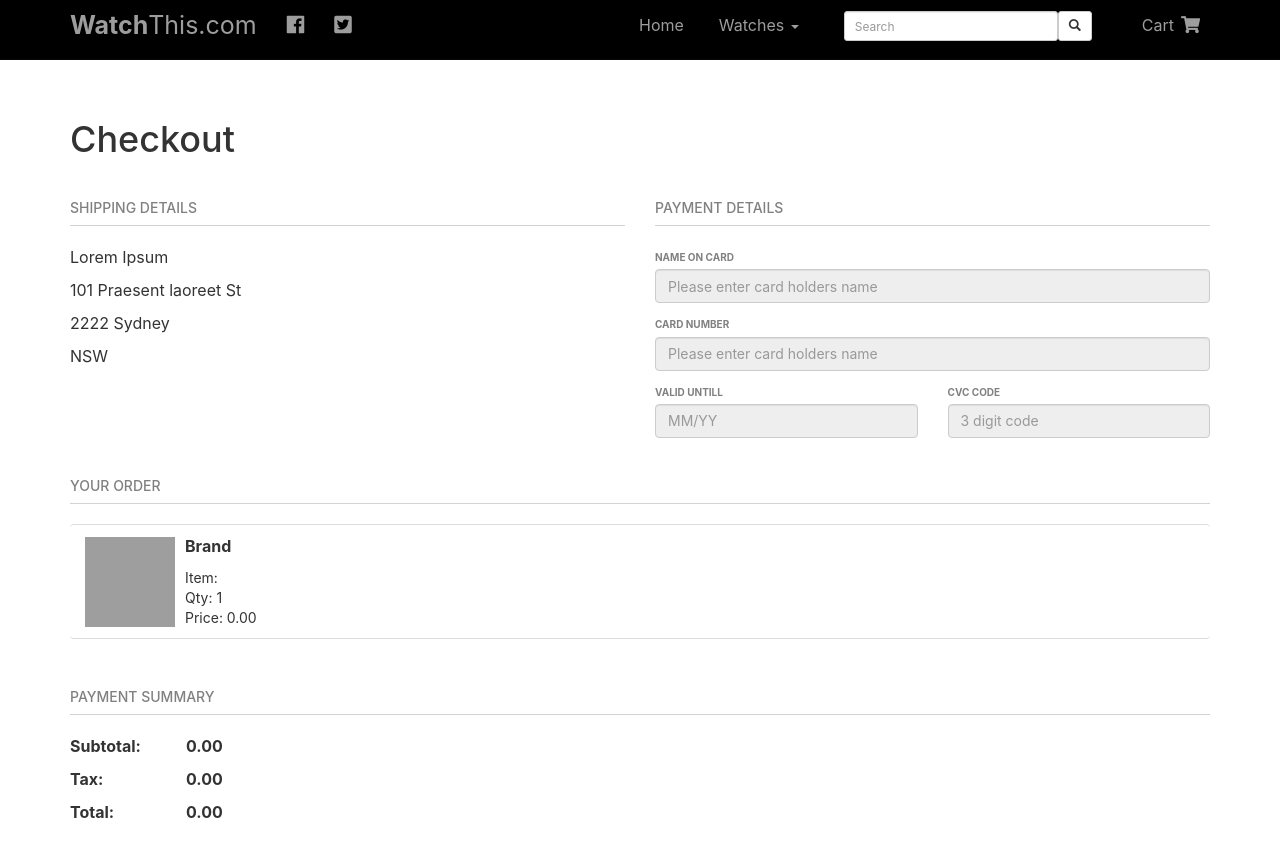
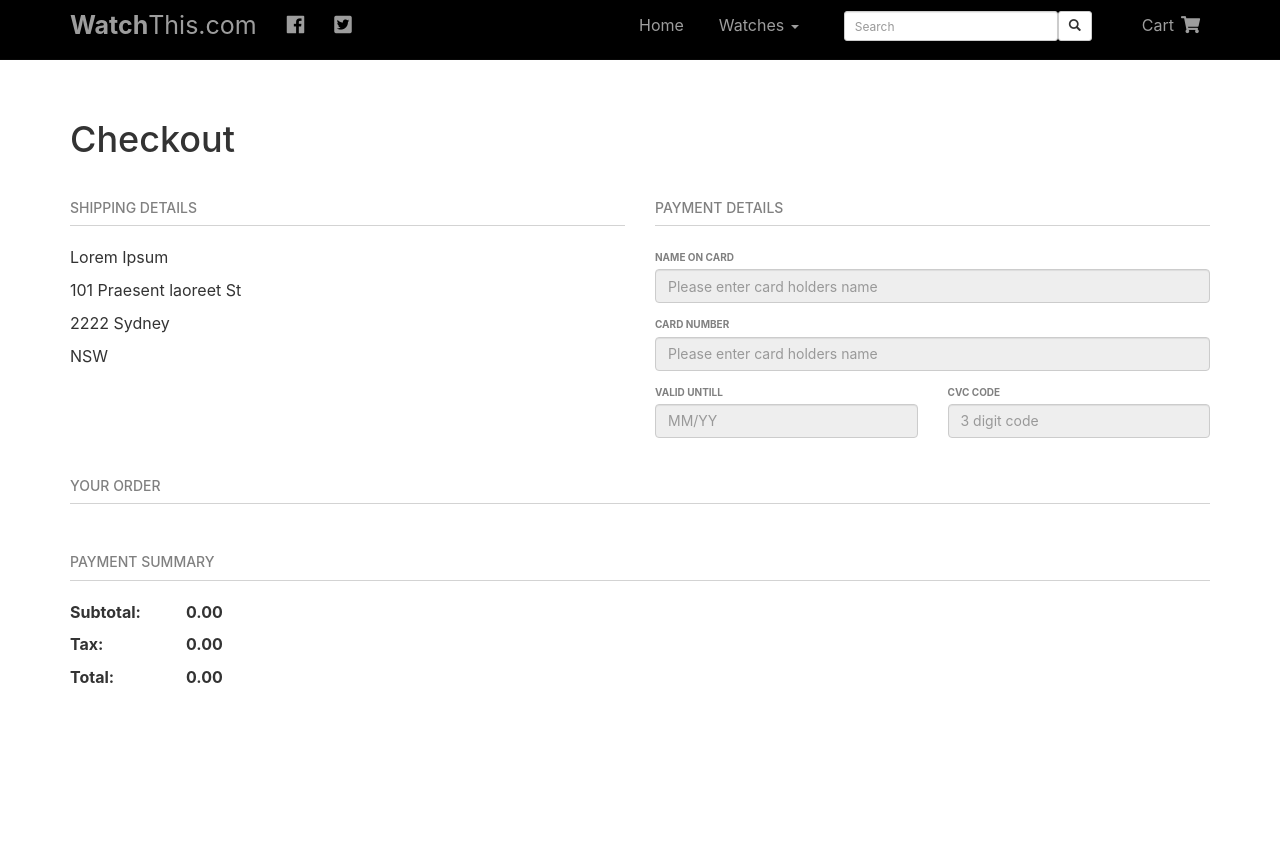
Before and after one commit to BartZAU/watchstore-react, a React (Create React App) app in the folder watchstore-react-redux/: page /checkout in a window 1280 px wide. Shown: the top 856 px of the page. After the commit the page ends 800 px from the top, so only its background shows below. Built offline with nearby package versions, Linux system fonts and the light colour scheme; grey boxes are pictures that could not be loaded.

Commit message:
props passed to checkout

```diff
--- a/watchstore-react-redux/src/App.js
+++ b/watchstore-react-redux/src/App.js
@@ -18,7 +18,9 @@ class App extends Component {
       {
         item: "",
         price: 0,
-        quantity: 0
+        quantity: 0,
+        imgSrc: "",
+        brand: ""
       }
     ],
     totalPrice: 0
@@ -40,18 +42,18 @@ class App extends Component {
     }
   }
 
-  componentDidUpdate(prevPops, prevState) {
+  componentDidUpdate(prevProps, prevState) {
     // if (prevState.cart.length !== this.state.cart.length) {
     //   const json = JSON.stringify(this.state.cart);
     //   localStorage.setItem("cart", json);
     // }
 
-    if (prevState.cart.length !== this.state.cart.length) {
-      const jsonCart = JSON.stringify(this.state.cart);
-      localStorage.setItem("cart", jsonCart);
-      const jsonTotalPrice = JSON.stringify(this.state.totalPrice);
-      localStorage.setItem("totalPrice", jsonTotalPrice);
-    }
+    // if (prevState.cart.length !== this.state.cart.length ) {
+    const jsonCart = JSON.stringify(this.state.cart);
+    localStorage.setItem("cart", jsonCart);
+    const jsonTotalPrice = JSON.stringify(this.state.totalPrice);
+    localStorage.setItem("totalPrice", jsonTotalPrice);
+    // }
   }
 
   onTermSubmit = term => {
@@ -60,7 +62,7 @@ class App extends Component {
 
   // need to add a remove item from cart
 
-  handleAddCartItem = (addedItem, addedItemPrice) => {
+  handleAddCartItem = (addedItem, addedItemPrice, imgSrc, brand) => {
     // check if already in cart
     let index = this.state.cart.findIndex(el => el.item === addedItem);
 
@@ -71,7 +73,9 @@ class App extends Component {
           {
             item: addedItem,
             price: addedItemPrice,
-            quantity: 1
+            quantity: 1,
+            imgSrc: imgSrc,
+            brand: brand
           }
         ],
         totalPrice: (prevState.totalPrice += addedItemPrice)
@@ -99,7 +103,7 @@ class App extends Component {
     // // console.log(this.state.cart);
     // console.log(result);
 
-    console.log(this.state.totalPrice.toFixed(2));
+    // console.log(this.state.totalPrice.toFixed(2));
     // console.log(`number of items ${countOfItems}`);
     return (
       <BrowserRouter>
--- a/watchstore-react-redux/src/components/Checkout.js
+++ b/watchstore-react-redux/src/components/Checkout.js
@@ -20,7 +20,7 @@ import {
 
 export default class Checkout extends Component {
   render() {
-    console.log(this.props);
+    // console.log(this.props);
     return (
       <div>
         <NavMain />
--- a/watchstore-react-redux/src/components/Nav.js
+++ b/watchstore-react-redux/src/components/Nav.js
@@ -50,6 +50,7 @@ class NavMain extends Component {
   };
 
   render() {
+    // console.log(this.props);
     const style = {
       brand: {
         fontSize: "25px"
--- a/watchstore-react-redux/src/components/OrderItem.js
+++ b/watchstore-react-redux/src/components/OrderItem.js
@@ -12,27 +12,23 @@ import {
   ListGroupItem
 } from "react-bootstrap";
 
-const OrderItem = () => {
+const OrderItem = props => {
+  // console.log(props);
   return (
     <React.Fragment>
       <ListGroupItem>
         <Media>
           <Media.Left>
-            <img
-              width={90}
-              height={90}
-              src="https://i5.walmartimages.com/asr/0a99661e-e4f4-4212-910f-afbd44798433_1.848a6102262283c1b4bd0309358f71dd.jpeg?odnWidth=200&odnHeight=200&odnBg=ffffff"
-              alt="thumbnail"
-            />
+            <img width={90} height={90} src={props.imgSrc} alt="thumbnail" />
           </Media.Left>
           <Media.Body>
             <p>
-              <strong>Brand</strong>
+              <strong>{props.brand}</strong>
             </p>
             <Row className="show-grid">
-              <Col md={8}>Item: </Col>
-              <Col md={8}>Qty: 1 </Col>
-              <Col md={8}>Price: 0.00</Col>
+              <Col md={8}>Item: {props.item}</Col>
+              <Col md={8}>Qty: {props.quantity} </Col>
+              <Col md={8}>Price: {props.quantity * props.price}</Col>
             </Row>
           </Media.Body>
         </Media>
--- a/watchstore-react-redux/src/components/OrderList.js
+++ b/watchstore-react-redux/src/components/OrderList.js
@@ -14,19 +14,22 @@ import {
   ListGroupItem
 } from "react-bootstrap";
 
-const SectionInfoHeader = props => {
+const OrderList = props => {
   // console.log(props);
   return (
     <React.Fragment>
-      {props.cart.map(watch => (
+      {props.cart.slice(1).map(watch => (
         <OrderItem
           key={watch.item}
+          item={watch.item}
+          imgSrc={watch.imgSrc}
           price={watch.price}
           quantity={watch.quantity}
+          brand={watch.brand}
         />
       ))}
     </React.Fragment>
   );
 };
 
-export default SectionInfoHeader;
+export default OrderList;
--- a/watchstore-react-redux/src/components/WatchItem.js
+++ b/watchstore-react-redux/src/components/WatchItem.js
@@ -5,13 +5,18 @@ import "./WatchItem.css";
 
 class WatchItem extends React.Component {
   handleClick = e => {
-    this.props.addCartItem(this.props.name, this.props.price);
+    this.props.addCartItem(
+      this.props.name,
+      this.props.price,
+      this.props.imgSrc,
+      this.props.brand
+    );
   };
 
   render() {
     // console.log(this.props);
     // console.log(this.props);
-    // console.log(this.props);
+
     return (
       <Col xs={6} md={4}>
         <Thumbnail
```
Also changed, not shown: 1 other file (tests, documents, lock files or other folders).
